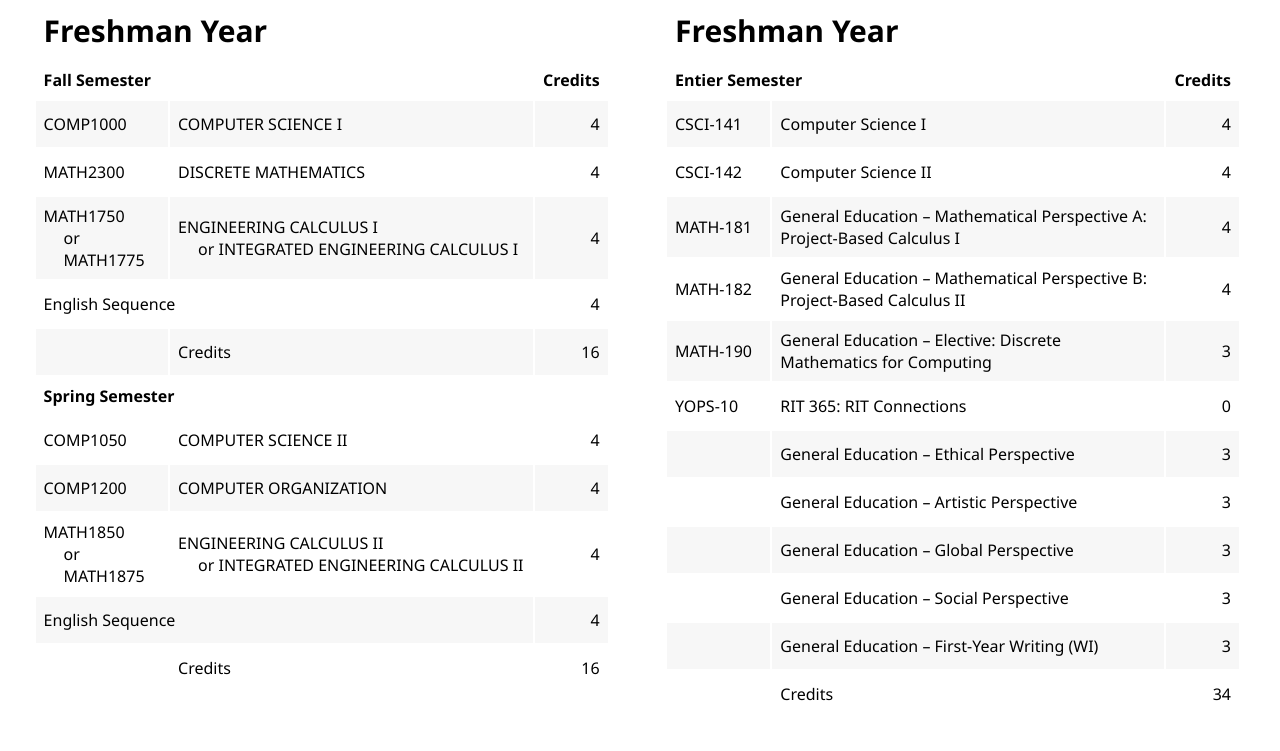
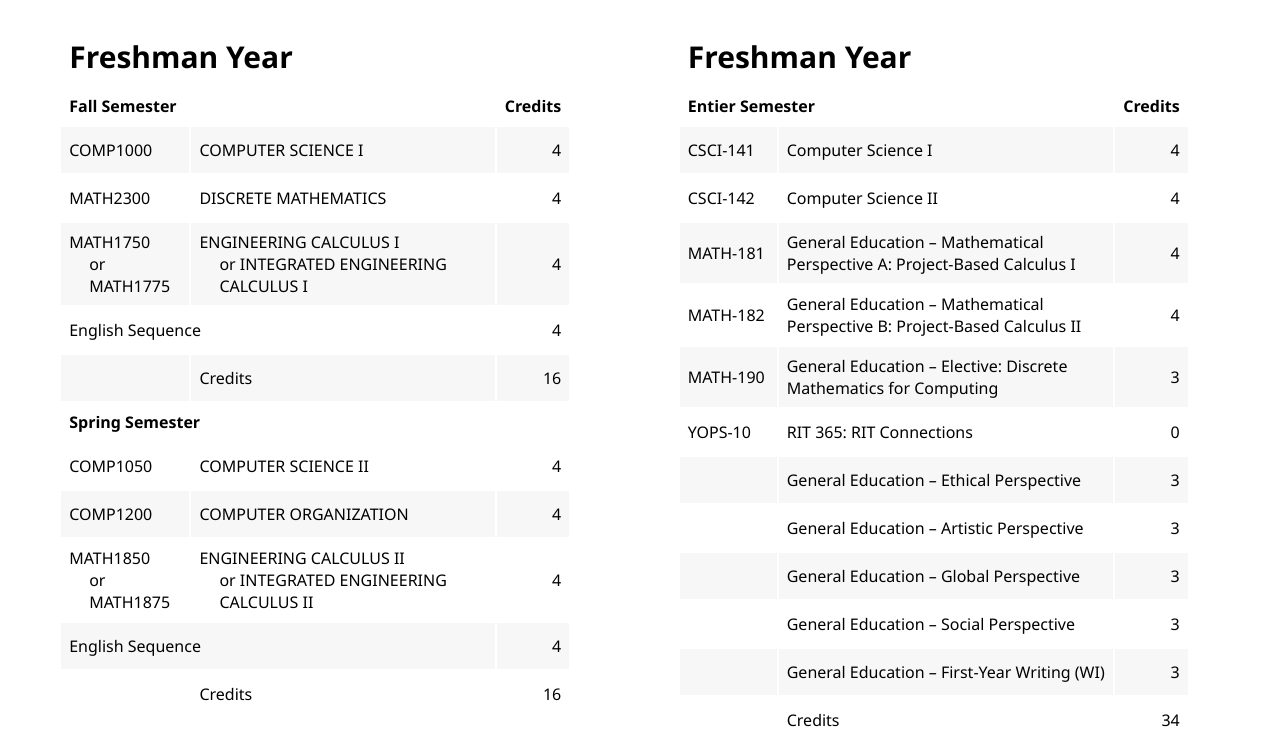
Before and after one commit to EvanCoppa/School_Programs, a plain HTML site: page School Programs/index.html in a window 1280 px wide. Shown: the part 140-891 px from the top of the page. Drawn offline with Linux system fonts and the light colour scheme.

Commit message:
Add files via upload

```diff
--- a/School Programs/style.css
+++ b/School Programs/style.css
@@ -11,7 +11,14 @@
 
     }
 
+@media only screen and (max-width: 1920px){
+    .row {
+        width: 40vw;
+            display: inline-block;
+            padding: 4vw;
+            }
 
+}
 
 th {
   padding: 8px;
@@ -44,7 +51,7 @@
 
 body {
   font-family: "Segoe UI", Tahoma, Geneva, Verdana, sans-serif;
- }
+  }
 
 
 
```
